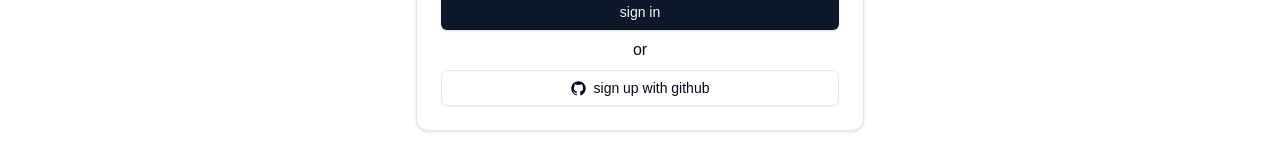
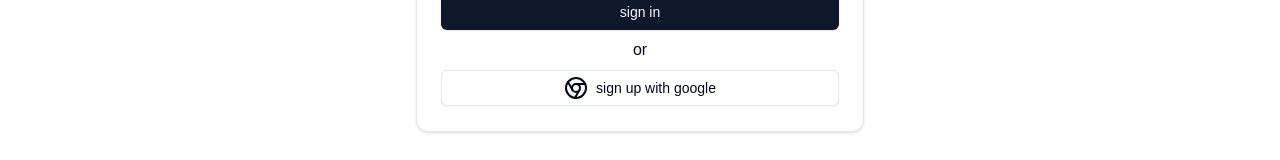
Before and after one commit to Andrewij21/my-todos-v2, a Next.js app: page /auth/signin in a window 1280 px wide. Shown: the part 516-676 px from the top of the page. Built offline with nearby package versions, Linux system fonts and the light colour scheme; no server answers.

Commit message:
feat: add google signin

```diff
--- a/app/actions/authActions.ts
+++ b/app/actions/authActions.ts
@@ -36,6 +36,9 @@ export async function handleSignIn(values:z.infer<typeof SignInSchema>){
 export async function handleGithubSignin(){
     await signIn('github',{redirectTo:"/"})
 }
+export async function handleGoogleSignin(){
+    await signIn('google',{redirectTo:"/"})
+}
 export async function handleSignup(values:z.infer<typeof SignUpSchema>){
     const valudatedFields = SignUpSchema.safeParse(values);
     if(valudatedFields.error){
--- a/app/auth/signin/page.tsx
+++ b/app/auth/signin/page.tsx
@@ -1,5 +1,5 @@
 "use client";
-import { handleGithubSignin, handleSignIn } from "@/app/actions/authActions";
+import { handleSignIn, handleGoogleSignin } from "@/app/actions/authActions";
 import { Button } from "@/components/ui/button";
 import {
   Card,
@@ -19,7 +19,8 @@ import {
 import { Input } from "@/components/ui/input";
 import { SignInSchema } from "@/lib/zod";
 import { zodResolver } from "@hookform/resolvers/zod";
-import { GitHubLogoIcon } from "@radix-ui/react-icons";
+// import { GitHubLogoIcon } from "@radix-ui/react-icons";
+import { Chrome } from "lucide-react";
 import { useForm } from "react-hook-form";
 import { z } from "zod";
 
@@ -102,10 +103,16 @@ export default function SignInPage() {
         </Form>
         <CardFooter className="flex flex-col gap-2 items-stretch text-center">
           <span className="text-card-foreground">or</span>
-          <form action={handleGithubSignin}>
+          {/* <form action={handleGithubSignin}>
             <Button variant="outline" className="w-full">
               <GitHubLogoIcon className="mr-2" />
               sign up with github
+            </Button>
+          </form> */}
+          <form action={handleGoogleSignin}>
+            <Button variant="outline" className="w-full">
+              <Chrome className="mr-2" />
+              sign up with google
             </Button>
           </form>
         </CardFooter>
--- a/app/components/Nav.tsx
+++ b/app/components/Nav.tsx
@@ -8,7 +8,7 @@ import { auth } from "@/auth";
 export default async function Nav() {
   const session = await auth(); //gunakan ini di server component
   // const { data: session } = useSession();
-  console.log({ session });
+  // console.log({ session });
   return (
     <nav className="px-4 py-2 flex justify-between items-center shadow">
       <h1 className="text-3xl tracking-tight font-bold capitalize">
--- a/auth.ts
+++ b/auth.ts
@@ -1,13 +1,20 @@
 import NextAuth from "next-auth"
 import Credentials from "next-auth/providers/credentials"
 import Github from "next-auth/providers/github"
+import Google from "next-auth/providers/google"
 import { prisma } from "./lib/prismaDb";
 import bcrypt from "bcryptjs"
 export const {handlers,signIn,signOut,auth} = NextAuth({
     providers:[
+        Google({
+            clientId: process.env.GOOGLE_CLIENT_ID,
+            clientSecret: process.env.GOOGLE_CLIENT_SECRET
+        }),
         Github({
-            // profile(){
-            //     return {role:""}
+            //  profile(profile){
+            //     console.log("profile",profile)
+            //     // return {role:""}
+            //     return {...profile,role:""}
             // }
         }),
         Credentials({
@@ -49,15 +56,34 @@ export const {handlers,signIn,signOut,auth} = NextAuth({
     },
     callbacks:{
         // authorized({request:{nextUrl},auth}){
-        //     const isLoggedIn = !!auth?.user;
-        //     const {pathname} = nextUrl
-        //     if(pathname.startsWith("/auth") && isLoggedIn){
-        //         return Response.redirect(new URL("/",nextUrl))
-        //     }
-        //     // kalau mau check apakah user admin atau bukan bisa di sini
-        //     return true
+            // const isLoggedIn = !!auth?.user;
+            // const {pathname} = nextUrl
+            // if(pathname.startsWith("/auth") && isLoggedIn){
+            //     return Response.redirect(new URL("/",nextUrl))
+            // }
+            // // kalau mau check apakah user admin atau bukan bisa di sini
+            // return true
         // },
+        async signIn({user,account}) {
+            if (account?.provider === "google") {
+                const existingUser = await prisma.user.findUnique({
+                    where: { email: user.email as string }
+                  });
+
+                  // If the user doesn't exist, create a new user
+                  if (!existingUser) {
+                    await prisma.user.create({
+                      data: {
+                        email: user.email as string,
+                        password:""
+                      }
+                    });
+                  }
+            }
+              return true
+        },
         jwt({token,user}) {
+            // console.log("jwt",{token,user})
             if(user){
                 token.id = user.id as string
                 token.role = user.role as string
@@ -65,10 +91,12 @@ export const {handlers,signIn,signOut,auth} = NextAuth({
             return token
         },
         session({session,token}){
+            // console.log("session",{session,token})
             session.user.id = token.id
             session.user.role = token.role
             return session
         }
 
-    }
+    },
+
 })
```
